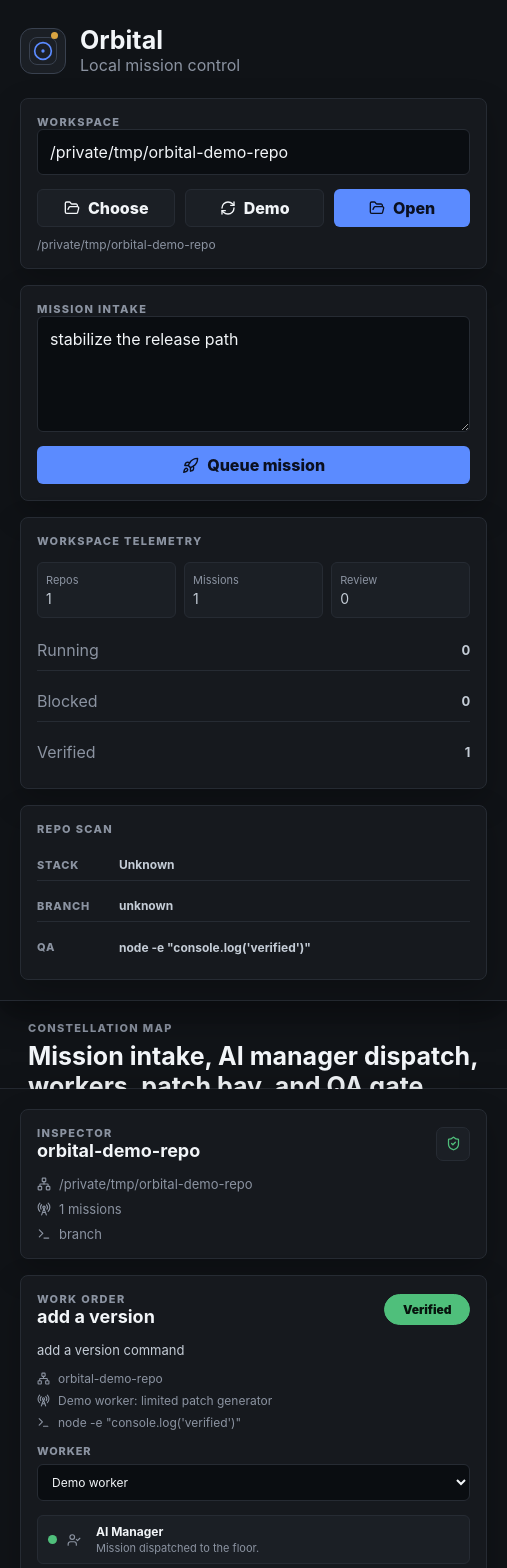
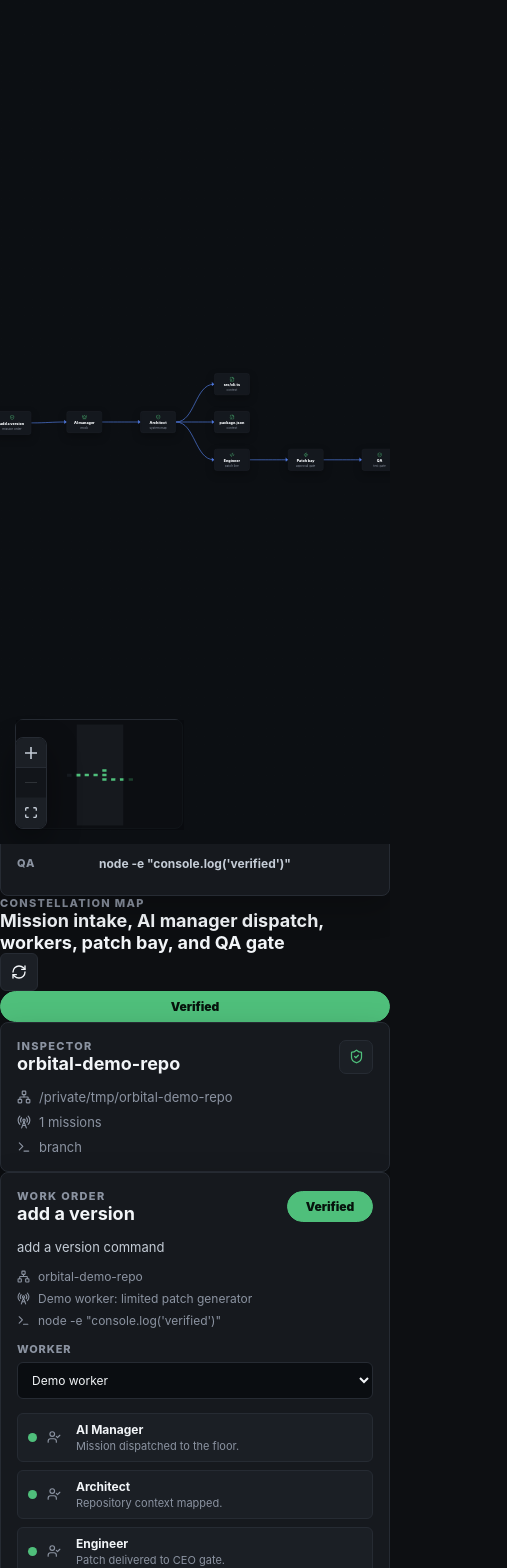
Before and after one commit to whosgotch/orbital, a React (Vite) app in the folder app/: page / in a window 390 px wide. Shown: the top 1568 px of the page, 507 px wide, since content can reach past the window. Built offline with nearby package versions, Linux system fonts and the light colour scheme.

Commit message:
style(app): canvas chrome and floating panels

```diff
--- a/app/src/styles.css
+++ b/app/src/styles.css
@@ -77,31 +77,172 @@ h3 {
   letter-spacing: 0;
 }
 
-.control-deck {
-  display: grid;
-  grid-template-columns: 310px minmax(620px, 1fr) 420px;
-  min-height: 100vh;
+.canvas-shell {
+  position: relative;
+  width: 100%;
+  height: 100vh;
+  overflow: hidden;
 }
 
-.command-rail,
-.systems-rail {
+.topbar {
+  position: absolute;
+  top: 16px;
+  left: 16px;
+  right: 16px;
+  z-index: 5;
+  display: flex;
+  align-items: center;
+  gap: 16px;
+  padding: 10px 14px;
+  background: rgba(16, 19, 23, 0.88);
+  backdrop-filter: blur(10px);
+  border: 1px solid var(--line);
+  border-radius: 10px;
+  box-shadow: var(--shadow);
+}
+
+.topbar-brand {
+  display: flex;
+  align-items: center;
+  gap: 10px;
+  font-size: 15px;
+  font-weight: 800;
+  color: var(--text);
+}
+
+.topbar-brand svg {
+  color: var(--accent);
+}
+
+.topbar-group {
+  display: flex;
+  align-items: center;
+  gap: 8px;
+}
+
+.topbar-spacer {
+  flex: 1;
+}
+
+.topbar-metrics {
+  display: flex;
+  align-items: center;
+  gap: 8px;
+}
+
+.topbar-metrics span {
+  padding: 5px 10px;
+  background: var(--panel-2);
+  border: 1px solid var(--line);
+  border-radius: 999px;
+  color: var(--muted);
+  font-size: 11px;
+  font-weight: 800;
+  letter-spacing: 0.04em;
+  white-space: nowrap;
+}
+
+.topbar-metrics strong {
+  color: var(--soft);
+}
+
+.chip {
+  min-height: 34px;
+  padding: 0 12px;
+  border-radius: 8px;
+  background: var(--panel-2);
+  border: 1px solid var(--line);
+  color: var(--text);
+  font-weight: 700;
+  font-size: 13px;
+  max-width: 240px;
+}
+
+.chip > span {
+  overflow: hidden;
+  text-overflow: ellipsis;
+  white-space: nowrap;
+}
+
+.chip.icon {
+  width: 34px;
+  padding: 0;
+}
+
+.chip.primary-chip {
+  background: var(--accent);
+  border-color: var(--accent);
+  color: #0b1020;
+}
+
+.chip.active {
+  border-color: var(--accent);
+}
+
+.popover {
+  position: absolute;
+  top: 72px;
+  left: 16px;
+  z-index: 6;
+  width: 340px;
+  padding: 16px;
+  background: var(--panel);
+  border: 1px solid var(--line);
+  border-radius: 10px;
+  box-shadow: var(--shadow);
+}
+
+.popover .section-label {
+  display: block;
+  margin-bottom: 10px;
+}
+
+.inspector {
+  position: absolute;
+  top: 78px;
+  right: 16px;
+  bottom: 16px;
+  z-index: 4;
+  width: 404px;
   display: flex;
   flex-direction: column;
-  gap: 16px;
-  padding: 20px;
-  background: var(--rail);
-  border-color: var(--line);
-  border-style: solid;
-  box-shadow: var(--shadow);
-  z-index: 2;
+  gap: 14px;
+  padding-right: 2px;
+  overflow-y: auto;
 }
 
-.command-rail {
-  border-width: 0 1px 0 0;
+.inspector .console-panel {
+  flex: 0 0 auto;
 }
 
-.systems-rail {
-  border-width: 0 0 0 1px;
+.floating-error {
+  position: absolute;
+  top: 72px;
+  left: 50%;
+  transform: translateX(-50%);
+  z-index: 7;
+  max-width: 56%;
+  padding: 10px 14px;
+  color: var(--red);
+  background: rgba(226, 97, 95, 0.12);
+  border: 1px solid rgba(226, 97, 95, 0.32);
+  border-radius: 8px;
+  font-size: 13px;
+  font-weight: 700;
+}
+
+.canvas-hint {
+  position: absolute;
+  inset: 0;
+  display: flex;
+  align-items: center;
+  justify-content: center;
+  pointer-events: none;
+}
+
+.canvas-hint p {
+  color: var(--muted);
+  font-size: 14px;
 }
 
 .brand {
@@ -342,63 +483,6 @@ dd {
   white-space: nowrap;
 }
 
-.mission-stage {
-  display: grid;
-  grid-template-rows: 88px 1fr;
-  min-width: 0;
-}
-
-.stage-header {
-  display: flex;
-  align-items: center;
-  justify-content: space-between;
-  gap: 20px;
-  padding: 20px 28px;
-  border-bottom: 1px solid var(--line);
-  background: var(--rail);
-}
-
-.stage-header h2 {
-  margin-top: 6px;
-  max-width: 760px;
-  overflow: hidden;
-  font-size: 25px;
-  text-overflow: ellipsis;
-  white-space: nowrap;
-}
-
-.stage-actions {
-  display: flex;
-  align-items: center;
-  gap: 10px;
-}
-
-.graph-empty-state {
-  position: absolute;
-  inset: 0;
-  display: flex;
-  align-items: center;
-  justify-content: center;
-  pointer-events: none;
-}
-
-.graph-empty-state p {
-  color: var(--muted);
-  font-size: 13px;
-}
-
-.stage-error {
-  margin: 12px 24px -12px;
-  padding: 10px 12px;
-  color: var(--red);
-  background: rgba(226, 97, 95, 0.1);
-  border: 1px solid rgba(226, 97, 95, 0.3);
-  border-radius: 6px;
-  font-size: 13px;
-  font-weight: 800;
-  z-index: 2;
-}
-
 .status-pill,
 .mini-state {
   min-width: 86px;
@@ -433,100 +517,72 @@ dd {
   border-color: var(--red);
 }
 
-.space-map {
-  position: relative;
-  min-height: 660px;
-  margin: 24px;
-  overflow: hidden;
-  border: 1px solid var(--line);
-  border-radius: 8px;
+.graph-canvas {
+  position: absolute;
+  inset: 0;
   background: #0c0f13;
 }
 
-.factory-lanes {
-  position: absolute;
-  left: 5%;
-  right: 5%;
-  top: 18px;
-  display: grid;
-  grid-template-columns: repeat(6, 1fr);
-  gap: 10px;
-  pointer-events: none;
-  z-index: 2;
+.react-flow {
+  background: transparent;
 }
 
-.factory-lanes span {
-  color: var(--muted);
-  font-size: 10px;
-  font-weight: 900;
-  letter-spacing: 0.12em;
-  text-align: center;
-  text-transform: uppercase;
+.react-flow__attribution {
+  display: none;
 }
 
-.graph-edges {
-  position: absolute;
-  inset: 0;
-  width: 100%;
-  height: 100%;
+.react-flow__handle {
+  width: 1px;
+  height: 1px;
+  min-width: 0;
+  min-height: 0;
+  background: transparent;
+  border: 0;
+  opacity: 0;
   pointer-events: none;
-  z-index: 1;
 }
 
-.graph-edge {
-  fill: none;
-  stroke: rgba(139, 147, 161, 0.34);
-  stroke-width: 0.22;
-  vector-effect: non-scaling-stroke;
-  marker-end: url("#edge-arrow");
+.react-flow__edge-path {
+  transition: stroke 180ms ease;
 }
 
-#edge-arrow path {
-  fill: rgba(139, 147, 161, 0.55);
+.react-flow__controls {
+  border: 1px solid var(--line);
+  border-radius: 8px;
+  overflow: hidden;
+  box-shadow: var(--shadow);
 }
 
-.graph-edge.runs {
-  stroke: rgba(217, 164, 65, 0.5);
+.react-flow__controls-button {
+  width: 30px;
+  height: 30px;
+  background: var(--panel-2);
+  border-bottom: 1px solid var(--line);
+  color: var(--text);
 }
 
-.graph-edge.proposes,
-.graph-edge.verifies {
-  stroke: rgba(91, 139, 255, 0.55);
+.react-flow__controls-button:hover {
+  background: var(--panel);
 }
 
-.graph-edge.blocks {
-  stroke: rgba(226, 97, 95, 0.5);
-  stroke-dasharray: 3 3;
+.react-flow__controls-button svg {
+  fill: var(--soft);
 }
 
-.graph-edge.spawns {
-  stroke: rgba(91, 139, 255, 0.55);
-  stroke-width: 0.18;
-  stroke-dasharray: 2 2;
+.react-flow__controls {
+  left: 16px;
+  bottom: 16px;
 }
 
-.graph-edge.selected {
-  stroke: var(--accent);
-  stroke-width: 0.34;
-}
-
-.graph-edge.active {
-  stroke-dasharray: 3 2;
-  animation: edge-flow 1.2s linear infinite;
-}
-
-.graph-edge.runs.active {
-  stroke: var(--amber);
-  stroke-width: 0.3;
-}
-
-@keyframes edge-flow {
-  from { stroke-dashoffset: 10; }
-  to { stroke-dashoffset: 0; }
+.react-flow__minimap {
+  left: 16px;
+  bottom: 104px;
+  background: var(--panel);
+  border: 1px solid var(--line);
+  border-radius: 8px;
 }
 
 .graph-node {
-  position: absolute;
   display: grid;
   place-items: center;
   gap: 3px;
@@ -539,13 +595,10 @@ dd {
   border-radius: 8px;
   text-align: center;
   box-shadow: 0 12px 28px rgba(0, 0, 0, 0.26);
-  transform: translate(-50%, -50%);
-  z-index: 2;
   transition:
     background 300ms ease,
     border-color 180ms ease,
     box-shadow 180ms ease,
-    opacity 180ms ease,
     transform 180ms ease;
 }
 
@@ -555,8 +608,8 @@ dd {
 }
 
 @keyframes node-pulse {
-  0%, 100% { transform: translate(-50%, -50%) scale(1); }
-  50% { transform: translate(-50%, -50%) scale(1.06); }
+  0%, 100% { transform: scale(1); }
+  50% { transform: scale(1.05); }
 }
 
 .graph-node:hover,
@@ -565,12 +618,6 @@ dd {
   box-shadow:
     0 0 0 1px var(--accent),
     0 16px 36px rgba(0, 0, 0, 0.3);
-  transform: translate(-50%, -50%) scale(1.04);
-}
-
-.graph-node:disabled {
-  cursor: default;
-  opacity: 1;
 }
 
 .graph-node svg {
@@ -906,49 +953,24 @@ dd {
   body {
     min-width: 0;
   }
+}
 
-  .control-deck {
-    grid-template-columns: 1fr;
+@media (max-width: 880px) {
+  .topbar {
+    flex-wrap: wrap;
   }
 
-  .command-rail,
-  .systems-rail {
-    border-width: 0 0 1px;
+  .topbar-metrics {
+    flex-wrap: wrap;
   }
 
-  .command-rail {
-    display: grid;
-    grid-template-columns: 1fr 1fr;
+  .inspector {
+    width: auto;
+    left: 16px;
   }
 
-  .brand,
-  .fleet-console {
-    grid-column: 1 / -1;
+  .popover {
+    width: auto;
+    right: 16px;
   }
 }
-
-@media (max-width: 760px) {
-  .command-rail {
-    grid-template-columns: 1fr;
-  }
-
-  .stage-header {
-    align-items: flex-start;
-    flex-direction: column;
-  }
-
-  .stage-header h2 {
-    white-space: normal;
-  }
-
-  .space-map {
-    min-height: auto;
-    height: 620px;
-    margin: 16px;
-  }
-
-  .graph-node {
-    width: 82px;
-    min-height: 68px;
-  }
-}
```
